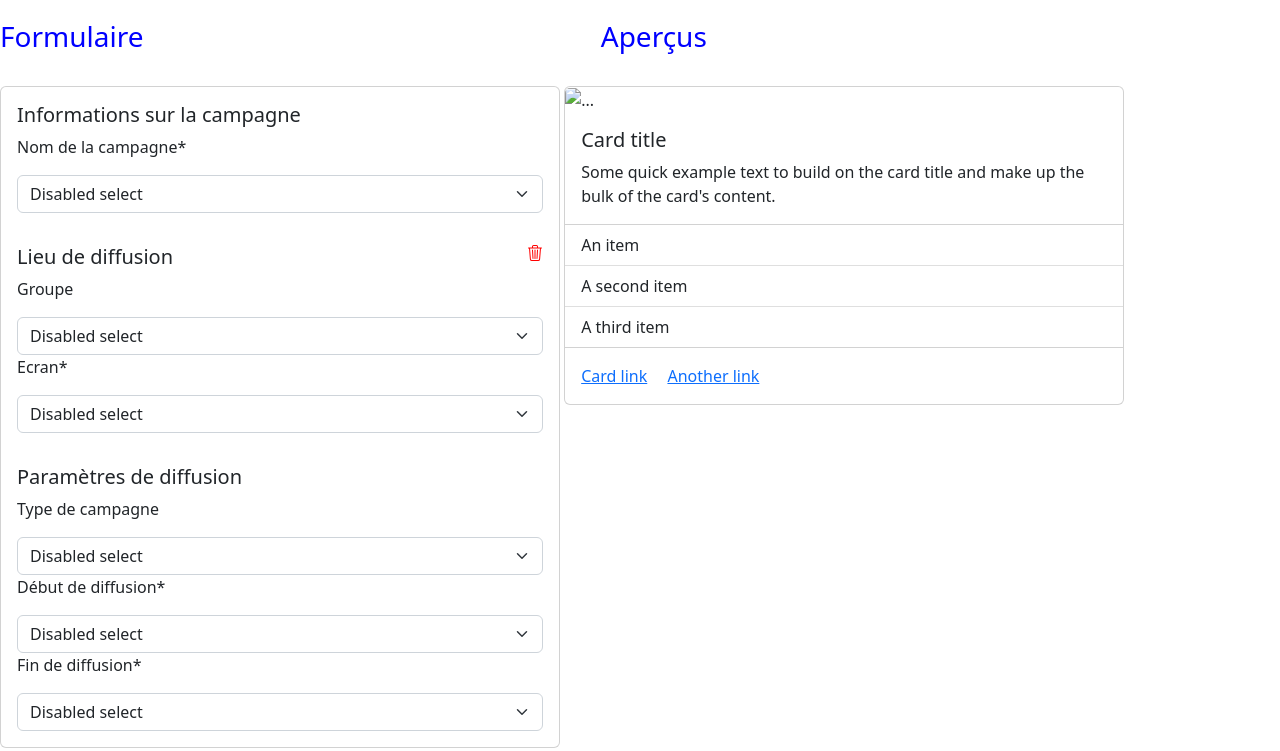
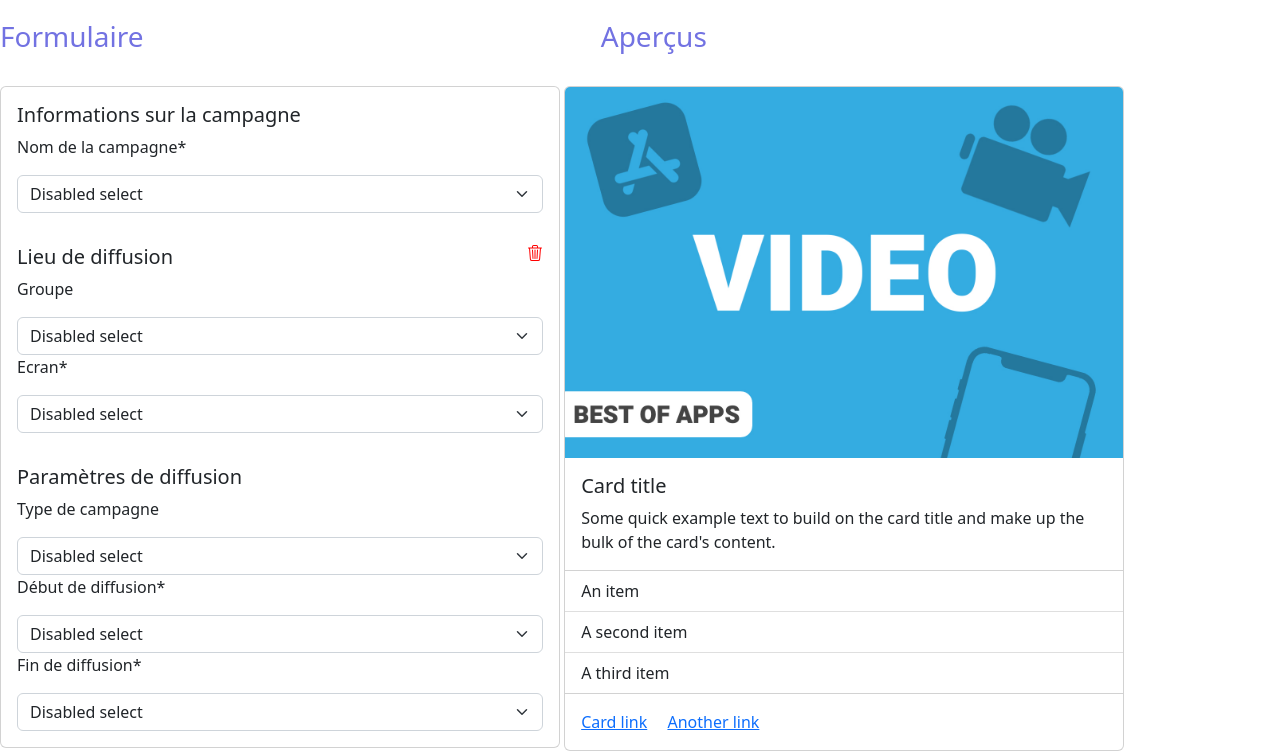
Before and after one commit to algosup/2022-2023-project-2-factory-display-Project-3-group, a plain HTML site: page one.html in a window 1280 px wide. Shown: the part 95-846 px from the top of the page. Drawn offline with nearby package versions, Linux system fonts and the light colour scheme.

Commit message:
endofday

```diff
--- a/one.html
+++ b/one.html
@@ -82,7 +82,7 @@
 
 
       <div class="card" style="width: 35rem;">
-        <img src="..." class="card-img-top" alt="...">
+        <img src="video.jpeg" class="card-img-top" alt="...">
         <div class="card-body">
           <h5 class="card-title">Card title</h5>
           <p class="card-text">Some quick example text to build on the card title and make up the bulk of the card's content.</p>
--- a/style.css
+++ b/style.css
@@ -1,5 +1,5 @@
 .blue{
-    color: blue;
+    color: rgb(114, 114, 226);
     word-spacing: 450px;
 }
 .white{
@@ -12,7 +12,6 @@ color: red;
 float: right;
 }
 .card{
-
     display: inline-block;
     /* aligner haut */
     vertical-align: top;
```
Also changed, not shown: video.jpeg (added).
